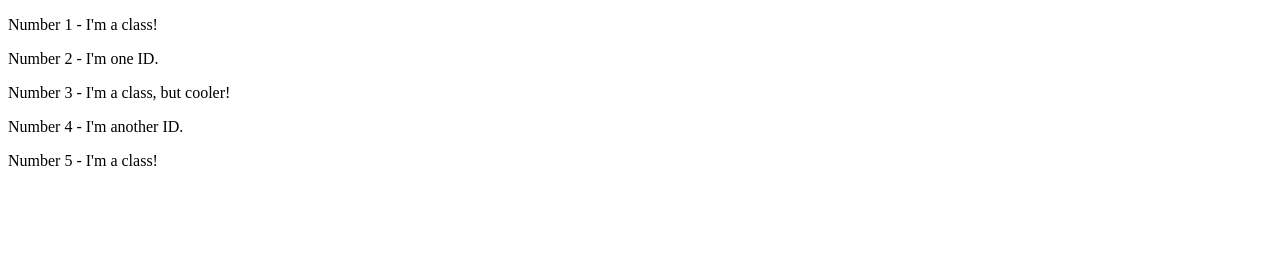
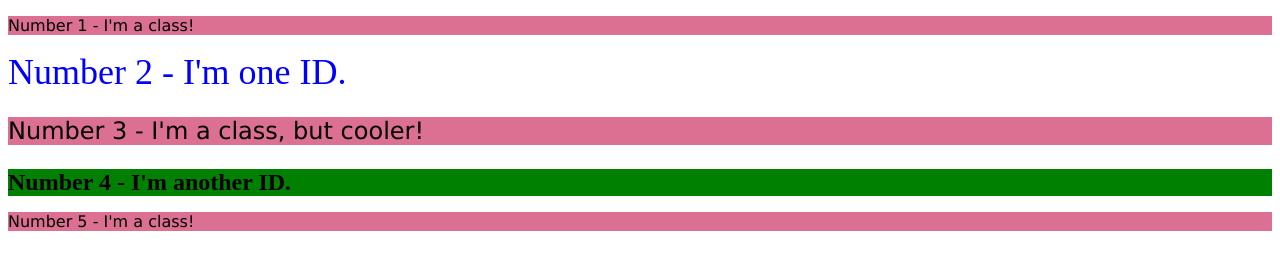
Before and after one commit to Lincoln-Dupree/Odin-Project-CSS-Foundations, a plain HTML site: page intro-to-css/02-class-id-selectors/index.html in a window 1280 px wide. Drawn offline with Linux system fonts and the light colour scheme.

Commit message:
uploading completion of 02-class-id-selectors

```diff
--- a/intro-to-css/02-class-id-selectors/index.html
+++ b/intro-to-css/02-class-id-selectors/index.html
@@ -5,13 +5,13 @@
     <meta http-equiv="X-UA-Compatible" content="IE=edge" />
     <meta name="viewport" content="width=device-width, initial-scale=1.0" />
     <title>Class and ID Selectors</title>
-    <link rel="stylesheet" href="style.css" />
+    <link rel="stylesheet" href="/02-class-id-selectors/style.css" />
   </head>
   <body>
-    <p>Number 1 - I'm a class!</p>
-    <div>Number 2 - I'm one ID.</div>
-    <p>Number 3 - I'm a class, but cooler!</p>
-    <div>Number 4 - I'm another ID.</div>
-    <p>Number 5 - I'm a class!</p>
+    <p class="one odd">Number 1 - I'm a class!</p>
+    <div class="two">Number 2 - I'm one ID.</div>
+    <p class="three odd">Number 3 - I'm a class, but cooler!</p>
+    <div class="four">Number 4 - I'm another ID.</div>
+    <p class="five odd">Number 5 - I'm a class!</p>
   </body>
 </html>
--- a/intro-to-css/02-class-id-selectors/style.css
+++ b/intro-to-css/02-class-id-selectors/style.css
@@ -0,0 +1,35 @@
+/* All odd numbered elements: a light red/pink background,
+and a list of fonts containing Verdana and DejaVu Sans
+with sans-serif as a fallback */
+
+/* The second element: blue text and a font size of 36px */
+
+/* The third element: in addition to the styles for all odd
+numbered elements, add a font size of 24px */
+
+/* The fourth element: a light green background,
+a font size of 24px, and bold */
+
+* {
+    font-size: 16px;
+}
+
+.odd {
+    font-family: Verdana, sans-serif;
+    background-color: palevioletred;
+}
+
+.two {
+    color: blue;
+    font-size: 36px;
+}
+
+.three {
+    font-size: 24px;
+}
+
+.four {
+    background-color: green;
+    font-size: 24px;
+    font-weight: bold;
+}
```
